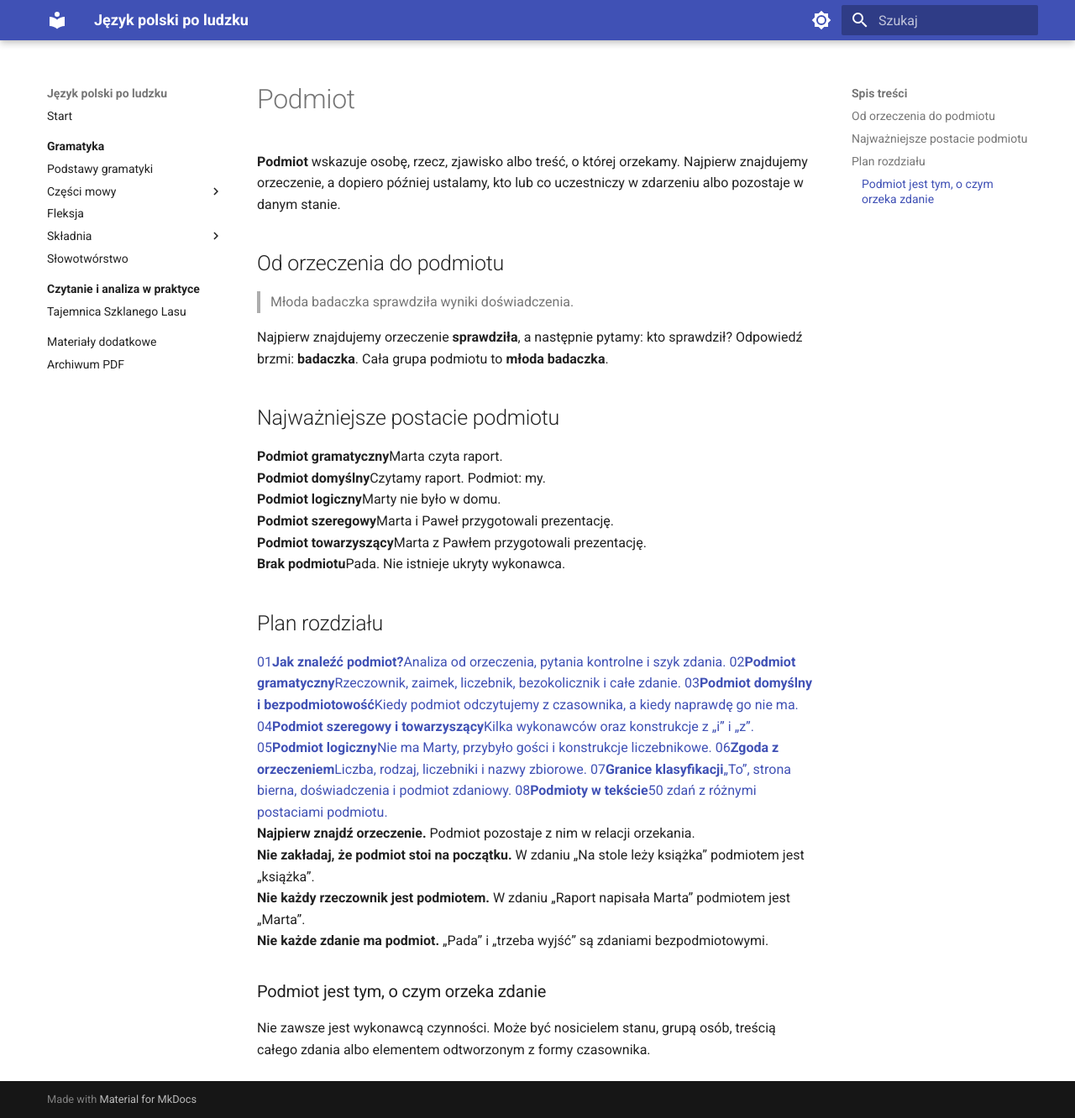
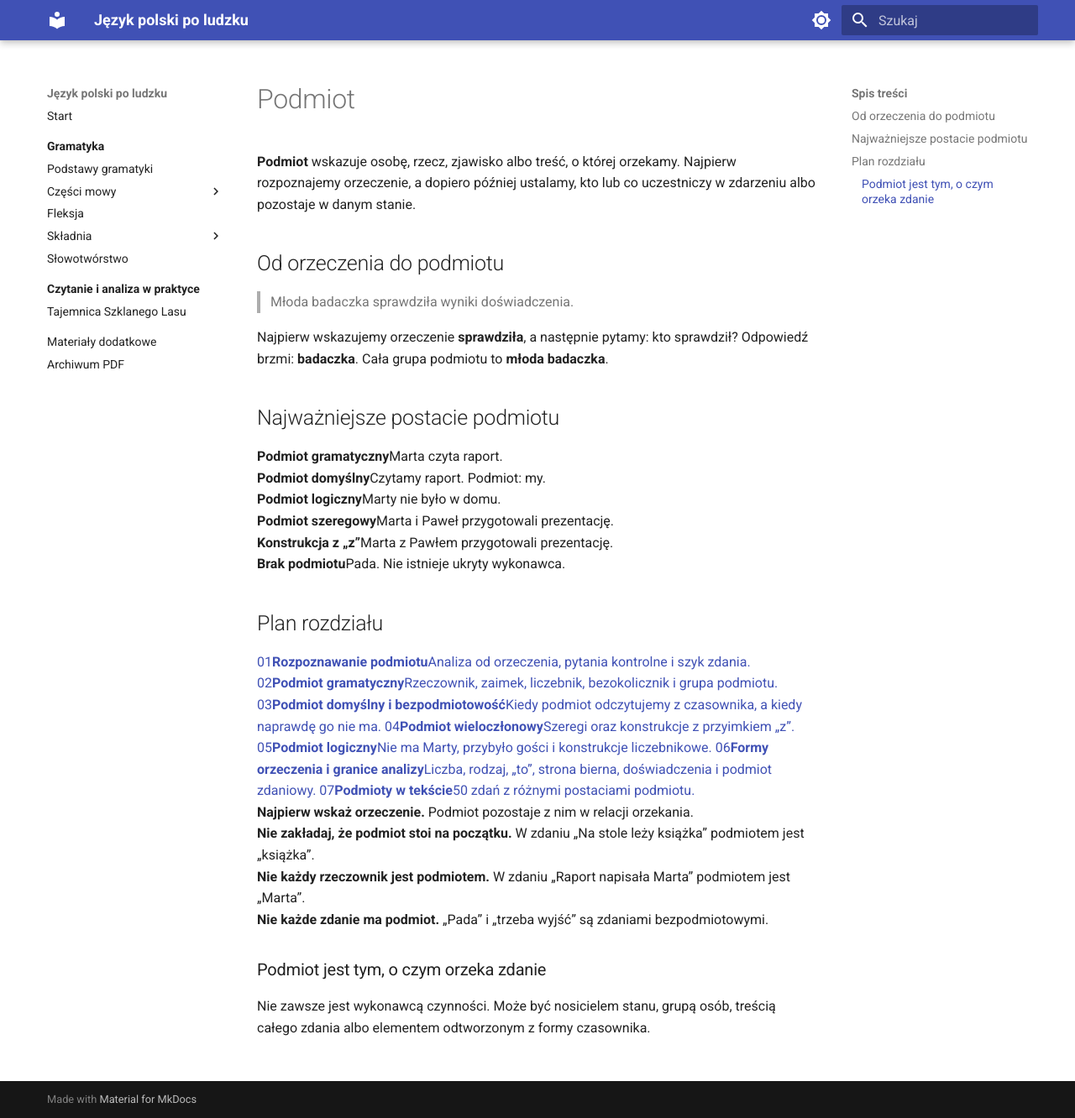
Before and after one commit to dchorazkiewicz/SP_JP, an MkDocs documentation site: the page built from docs/gramatyka/skladnia/podmiot/index.md, in a window 1280 px wide and 1332 px high. Shown: the whole window at 84% size. Built offline with MkDocs 1.6.1 and Material for MkDocs 9.7.7, drawn with Linux system fonts in a browser that asks for light colours.

Commit message:
Complete subject chapter overview links

```diff
--- a/docs/gramatyka/skladnia/podmiot/index.md
+++ b/docs/gramatyka/skladnia/podmiot/index.md
@@ -3,14 +3,14 @@
 <div class="subject-lesson" markdown>
 
 <div class="subject-lead">
-<strong>Podmiot</strong> wskazuje osobę, rzecz, zjawisko albo treść, o której orzekamy. Najpierw znajdujemy orzeczenie, a dopiero później ustalamy, kto lub co uczestniczy w zdarzeniu albo pozostaje w danym stanie.
+<strong>Podmiot</strong> wskazuje osobę, rzecz, zjawisko albo treść, o której orzekamy. Najpierw rozpoznajemy orzeczenie, a dopiero później ustalamy, kto lub co uczestniczy w zdarzeniu albo pozostaje w danym stanie.
 </div>
 
 ## Od orzeczenia do podmiotu
 
 > <span class="subject-mark subject-mark--grammatical">Młoda badaczka</span> <span class="subject-predicate">sprawdziła</span> wyniki doświadczenia.
 
-Najpierw znajdujemy orzeczenie **sprawdziła**, a następnie pytamy: kto sprawdził? Odpowiedź brzmi: **badaczka**. Cała grupa podmiotu to **młoda badaczka**.
+Najpierw wskazujemy orzeczenie **sprawdziła**, a następnie pytamy: kto sprawdził? Odpowiedź brzmi: **badaczka**. Cała grupa podmiotu to **młoda badaczka**.
 
 ## Najważniejsze postacie podmiotu
 
@@ -19,25 +19,24 @@
   <div class="subject-type-card subject-type-card--implicit"><strong>Podmiot domyślny</strong><span class="subject-predicate">Czytamy</span> raport. Podmiot: <span class="subject-mark subject-mark--implicit">my</span>.</div>
   <div class="subject-type-card subject-type-card--logical"><strong>Podmiot logiczny</strong><span class="subject-mark subject-mark--logical">Marty</span> nie było w domu.</div>
   <div class="subject-type-card subject-type-card--series"><strong>Podmiot szeregowy</strong><span class="subject-mark subject-mark--series">Marta i Paweł</span> przygotowali prezentację.</div>
-  <div class="subject-type-card subject-type-card--companion"><strong>Podmiot towarzyszący</strong><span class="subject-mark subject-mark--companion">Marta z Pawłem</span> przygotowali prezentację.</div>
+  <div class="subject-type-card subject-type-card--companion"><strong>Konstrukcja z „z”</strong><span class="subject-mark subject-mark--companion">Marta z Pawłem</span> przygotowali prezentację.</div>
   <div class="subject-type-card subject-type-card--none"><strong>Brak podmiotu</strong><span class="subject-predicate">Pada</span>. Nie istnieje ukryty wykonawca.</div>
 </div>
 
 ## Plan rozdziału
 
 <div class="subject-topic-grid">
-  <a class="subject-topic-card" href="jak-znalezc-podmiot/"><span class="subject-topic-number">01</span><strong>Jak znaleźć podmiot?</strong><span>Analiza od orzeczenia, pytania kontrolne i szyk zdania.</span></a>
-  <a class="subject-topic-card" href="podmiot-gramatyczny-i-sposoby-wyrazania/"><span class="subject-topic-number">02</span><strong>Podmiot gramatyczny</strong><span>Rzeczownik, zaimek, liczebnik, bezokolicznik i całe zdanie.</span></a>
+  <a class="subject-topic-card" href="rozpoznawanie/"><span class="subject-topic-number">01</span><strong>Rozpoznawanie podmiotu</strong><span>Analiza od orzeczenia, pytania kontrolne i szyk zdania.</span></a>
+  <a class="subject-topic-card" href="podmiot-gramatyczny-i-sposoby-wyrazania/"><span class="subject-topic-number">02</span><strong>Podmiot gramatyczny</strong><span>Rzeczownik, zaimek, liczebnik, bezokolicznik i grupa podmiotu.</span></a>
   <a class="subject-topic-card" href="podmiot-domyslny-i-zdania-bezpodmiotowe/"><span class="subject-topic-number">03</span><strong>Podmiot domyślny i bezpodmiotowość</strong><span>Kiedy podmiot odczytujemy z czasownika, a kiedy naprawdę go nie ma.</span></a>
-  <a class="subject-topic-card" href="podmiot-szeregowy-i-towarzyszacy/"><span class="subject-topic-number">04</span><strong>Podmiot szeregowy i towarzyszący</strong><span>Kilka wykonawców oraz konstrukcje z „i” i „z”.</span></a>
+  <a class="subject-topic-card" href="podmiot-wieloczlonowy/"><span class="subject-topic-number">04</span><strong>Podmiot wieloczłonowy</strong><span>Szeregi oraz konstrukcje z przyimkiem „z”.</span></a>
   <a class="subject-topic-card" href="podmiot-logiczny-i-konstrukcje-nietypowe/"><span class="subject-topic-number">05</span><strong>Podmiot logiczny</strong><span>Nie ma Marty, przybyło gości i konstrukcje liczebnikowe.</span></a>
-  <a class="subject-topic-card" href="zgoda-podmiotu-z-orzeczeniem/"><span class="subject-topic-number">06</span><strong>Zgoda z orzeczeniem</strong><span>Liczba, rodzaj, liczebniki i nazwy zbiorowe.</span></a>
-  <a class="subject-topic-card" href="granice-klasyfikacji/"><span class="subject-topic-number">07</span><strong>Granice klasyfikacji</strong><span>„To”, strona bierna, doświadczenia i podmiot zdaniowy.</span></a>
-  <a class="subject-topic-card" href="podmioty-w-tekscie/"><span class="subject-topic-number">08</span><strong>Podmioty w tekście</strong><span>50 zdań z różnymi postaciami podmiotu.</span></a>
+  <a class="subject-topic-card" href="granice-klasyfikacji/"><span class="subject-topic-number">06</span><strong>Formy orzeczenia i granice analizy</strong><span>Liczba, rodzaj, „to”, strona bierna, doświadczenia i podmiot zdaniowy.</span></a>
+  <a class="subject-topic-card" href="podmioty-w-tekscie/"><span class="subject-topic-number">07</span><strong>Podmioty w tekście</strong><span>50 zdań z różnymi postaciami podmiotu.</span></a>
 </div>
 
 <div class="subject-checklist">
-  <div><strong>Najpierw znajdź orzeczenie.</strong> Podmiot pozostaje z nim w relacji orzekania.</div>
+  <div><strong>Najpierw wskaż orzeczenie.</strong> Podmiot pozostaje z nim w relacji orzekania.</div>
   <div><strong>Nie zakładaj, że podmiot stoi na początku.</strong> W zdaniu „Na stole leży książka” podmiotem jest „książka”.</div>
   <div><strong>Nie każdy rzeczownik jest podmiotem.</strong> W zdaniu „Raport napisała Marta” podmiotem jest „Marta”.</div>
   <div><strong>Nie każde zdanie ma podmiot.</strong> „Pada” i „trzeba wyjść” są zdaniami bezpodmiotowymi.</div>
```
